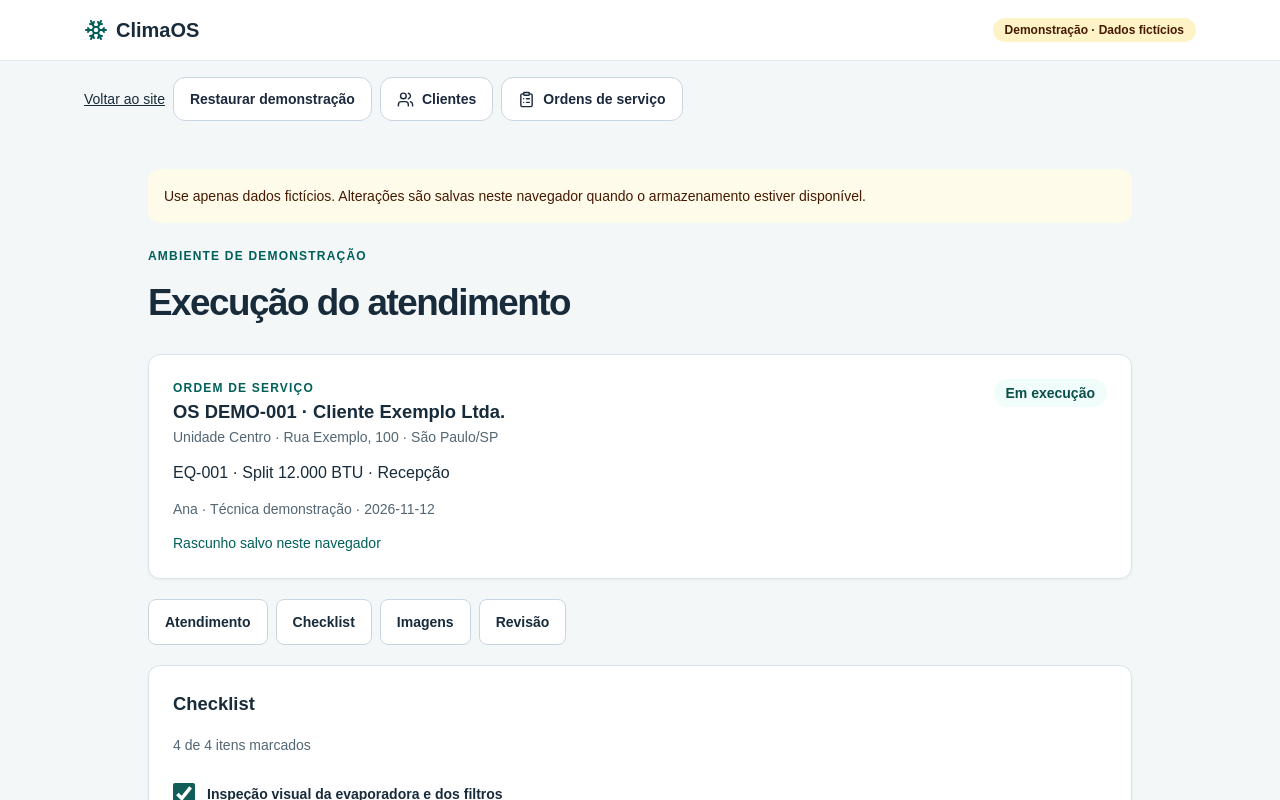
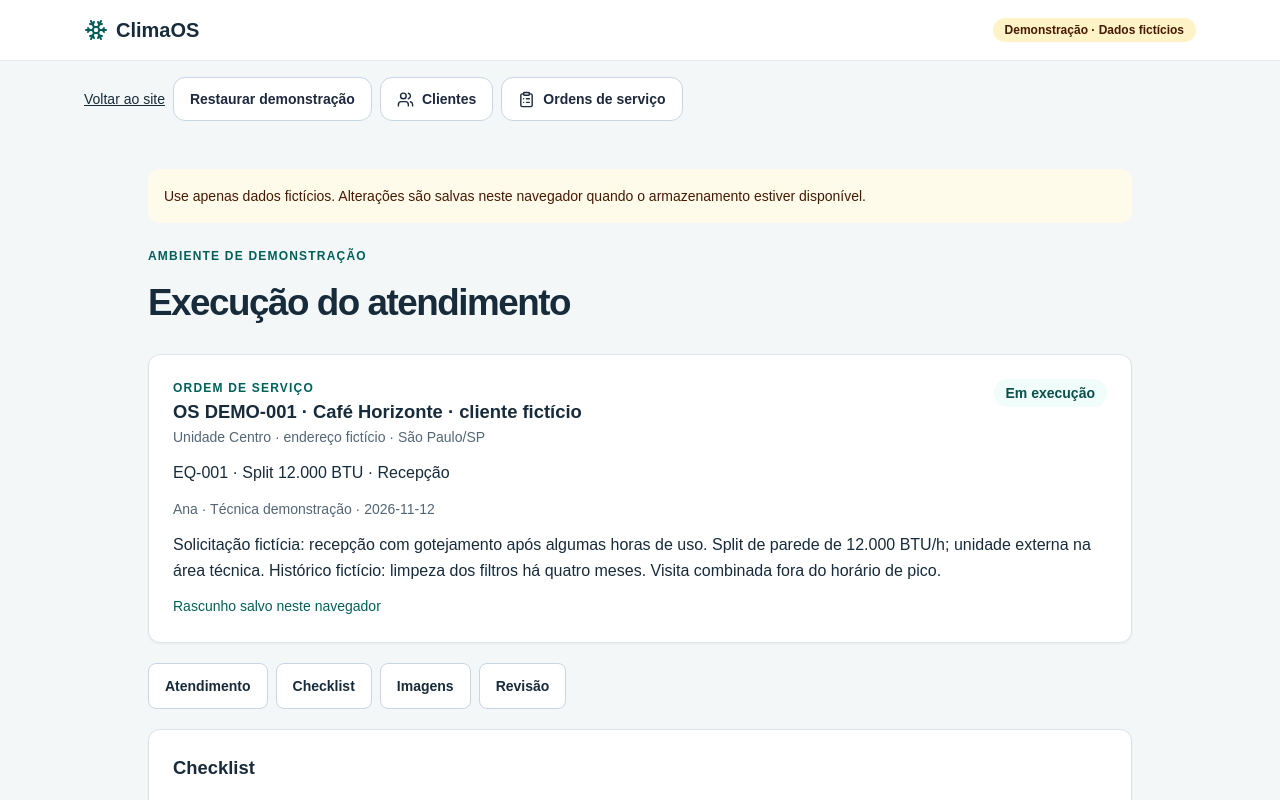
Before and after one commit to hgribeiro/climaos, a Next.js app: page /demo in a window 1280 px wide. Shown: the top 800 px of the page. Built offline with nearby package versions, Linux system fonts and the light colour scheme.

Commit message:
feat: integrar cenário fictício à interface da demonstração

```diff
--- a/app/demo/page.tsx
+++ b/app/demo/page.tsx
@@ -7,14 +7,14 @@ import { Button } from "@/components/ui/button";
 
 type View = "login" | "customers" | "customer" | "orders" | "create" | "execute" | "review" | "report";
 type Photo = { id: string; src: string; caption: string; phase: string };
-type Draft = { objective: string; date: string; technician: string; equipment: string; checks: boolean[]; notes: string; photos: Photo[]; signer: string; signature: string; status: string };
+type Draft = { objective: string; date: string; technician: string; equipment: string; checks: boolean[]; notes: string; photos: Photo[]; signer: string; signature: string; status: string; context?: string };
 type Report = { draft: Draft; emittedAt: string; version: number };
 const KEY = "climaos-demo-v1";
-const checklist = ["Inspeção visual da evaporadora e dos filtros", "Higienização dos filtros", "Limpeza da bandeja e verificação do escoamento do dreno", "Teste de funcionamento após o serviço"];
+const checklist = ["Inspeção visual da evaporadora e dos filtros", "Higienização dos filtros", "Limpeza da bandeja e verificação do escoamento do dreno", "Teste de funcionamento após o serviço", "Inspeção visual da unidade externa", "Orientação ao responsável"];
 const blank = (): Draft => ({ objective: "Manutenção preventiva", date: "", technician: "Ana · Técnica demonstração", equipment: "EQ-001 · Split 12.000 BTU · Recepção", checks: checklist.map(() => false), notes: "", photos: [], signer: "", signature: "", status: "Rascunho" });
-const example = (): Draft => ({ ...blank(), date: "2026-11-12", checks: [true, true, true, true], notes: "Relato fictício: responsável informou gotejamento na unidade interna após algumas horas de uso. Na inspeção simulada, havia acúmulo de poeira nos filtros e escoamento lento no dreno. Foram simuladas a higienização dos filtros e da bandeja, a limpeza do dreno e a verificação de escoamento. No teste demonstrativo, o aparelho operou sem gotejamento aparente. Orientação: acompanhar o funcionamento e solicitar avaliação técnica caso o sintoma retorne.", photos: [{ id: "reference-equipment", src: "https://thumb.wikimedia.org/wikipedia/commons/thumb/0/0f/Air_Conditioner_1.jpg/960px-Air_Conditioner_1.jpg", caption: "Equipamento de referência · Open Grid Scheduler / Grid Engine, Wikimedia Commons, CC0", phase: "Foto ilustrativa" }, { id: "reference-service", src: "https://thumb.wikimedia.org/wikipedia/commons/thumb/e/ea/5233Aircon_cleaning_in_the_Philippines_02.jpg/960px-5233Aircon_cleaning_in_the_Philippines_02.jpg", caption: "Limpeza de ar-condicionado · Judgefloro, Wikimedia Commons, CC0", phase: "Foto ilustrativa" }], signer: "Responsável demonstrativo", status: "Em execução" });
-const customer = "Cliente Exemplo Ltda.";
-const site = "Unidade Centro · Rua Exemplo, 100 · São Paulo/SP";
+const example = (): Draft => ({ ...blank(), date: "2026-11-12", checks: [true, true, true, true, true, true], context: "Solicitação fictícia: recepção com gotejamento após algumas horas de uso. Split de parede de 12.000 BTU/h; unidade externa na área técnica. Histórico fictício: limpeza dos filtros há quatro meses. Visita combinada fora do horário de pico.", notes: "Relato fictício: responsável informou gotejamento na unidade interna após algumas horas de uso. Na inspeção simulada, havia acúmulo de poeira nos filtros e escoamento lento no dreno. Foram simuladas a higienização dos filtros e da bandeja, a limpeza do dreno e a verificação de escoamento. No teste demonstrativo, o aparelho operou sem gotejamento aparente. Orientação: acompanhar o funcionamento e solicitar avaliação técnica caso o sintoma retorne.", photos: [{ id: "reference-equipment", src: "https://thumb.wikimedia.org/wikipedia/commons/thumb/0/0f/Air_Conditioner_1.jpg/960px-Air_Conditioner_1.jpg", caption: "Equipamento de referência · Open Grid Scheduler / Grid Engine, Wikimedia Commons, CC0", phase: "Foto ilustrativa" }, { id: "reference-service", src: "https://thumb.wikimedia.org/wikipedia/commons/thumb/e/ea/5233Aircon_cleaning_in_the_Philippines_02.jpg/960px-5233Aircon_cleaning_in_the_Philippines_02.jpg", caption: "Limpeza de ar-condicionado · Judgefloro, Wikimedia Commons, CC0", phase: "Foto ilustrativa" }], signer: "Responsável demonstrativo", status: "Em execução" });
+const customer = "Café Horizonte · cliente fictício";
+const site = "Unidade Centro · endereço fictício · São Paulo/SP";
 
 function Signature({ value, onChange }: { value: string; onChange: (value: string) => void }) {
   const ref = useRef<HTMLCanvasElement>(null);
@@ -144,7 +144,7 @@ export default function Home() {
 
       {view === "customer" && <section className="space-y-5">
         <div className="panel space-y-2"><h2>Contato e local</h2><p>Marina Exemplo · contato@example.com</p><p>{site}</p><p className="muted">Identificação fiscal omitida no protótipo.</p></div>
-        <div className="panel space-y-3"><h2>Equipamentos</h2><p>EQ-001 · Split 12.000 BTU · Recepção</p><p className="muted">Modelo e número de série: demonstração.</p><Button onClick={startNew}><Plus size={18} />Nova OS para este cliente</Button></div>
+        <div className="panel space-y-3"><h2>Equipamentos</h2><p>EQ-001 · Split 12.000 BTU · Recepção</p><p className="muted">Modelo fictício SPL-12 · Série fictícia DEMO-001 · Unidade externa na área técnica.</p><Button onClick={startNew}><Plus size={18} />Nova OS para este cliente</Button></div>
       </section>}
 
       {view === "orders" && <section className="space-y-4">
@@ -165,9 +165,9 @@ export default function Home() {
       </form>}
 
       {view === "execute" && <section className="space-y-5">
-        <div className="panel space-y-3"><div className="flex flex-wrap items-start justify-between gap-3"><div><p className="text-xs font-semibold uppercase tracking-widest text-teal-800">Ordem de serviço</p><h2>OS DEMO-001 · {customer}</h2><p className="muted">{site}</p></div><span className="rounded-full bg-teal-50 px-3 py-1 text-sm font-semibold text-teal-900">{draft.status}</span></div><p>{draft.equipment}</p><p className="muted">{draft.technician} · {draft.date || "Data não informada"}</p><p role="status" className="text-sm text-teal-800">{saved || "Alterações ainda não confirmadas no armazenamento"}</p></div>
+        <div className="panel space-y-3"><div className="flex flex-wrap items-start justify-between gap-3"><div><p className="text-xs font-semibold uppercase tracking-widest text-teal-800">Ordem de serviço</p><h2>OS DEMO-001 · {customer}</h2><p className="muted">{site}</p></div><span className="rounded-full bg-teal-50 px-3 py-1 text-sm font-semibold text-teal-900">{draft.status}</span></div><p>{draft.equipment}</p><p className="muted">{draft.technician} · {draft.date || "Data não informada"}</p>{draft.context && <p className="whitespace-pre-wrap">{draft.context}</p>}<p role="status" className="text-sm text-teal-800">{saved || "Alterações ainda não confirmadas no armazenamento"}</p></div>
         <nav aria-label="Etapas do atendimento" className="no-print flex flex-wrap gap-2 text-sm font-semibold"><a className="rounded-lg border border-slate-300 bg-white px-4 py-3" href="#atendimento">Atendimento</a><a className="rounded-lg border border-slate-300 bg-white px-4 py-3" href="#checklist">Checklist</a><a className="rounded-lg border border-slate-300 bg-white px-4 py-3" href="#imagens">Imagens</a><button className="min-h-11 rounded-lg border border-slate-300 bg-white px-4 py-3" onClick={() => go("review")}>Revisão</button></nav>
-        <div id="checklist" className="panel space-y-4"><h2>Checklist</h2><p className="muted">{draft.checks.filter(Boolean).length} de {checklist.length} itens marcados</p>{checklist.map((item, index) => <label key={item} className="flex min-h-11 items-center gap-3"><input type="checkbox" checked={draft.checks[index]} onChange={event => patch({ checks: draft.checks.map((value, position) => position === index ? event.target.checked : value) })} />{item}</label>)}</div>
+        <div id="checklist" className="panel space-y-4"><h2>Checklist</h2><p className="muted">{draft.checks.filter(Boolean).length} de {checklist.length} itens marcados</p>{checklist.map((item, index) => <label key={item} className="flex min-h-11 items-center gap-3"><input type="checkbox" checked={!!draft.checks[index]} onChange={event => patch({ checks: checklist.map((_, position) => position === index ? event.target.checked : !!draft.checks[position]) })} />{item}</label>)}</div>
         <div id="imagens" className="panel space-y-4"><h2>Imagens ilustrativas · EQ-001</h2><p className="muted">Fotografias de referência: não mostram o equipamento ou o atendimento fictício. Disponíveis online via Wikimedia Commons.</p><div className="grid gap-5 sm:grid-cols-2">{draft.photos.map(photo => <figure key={photo.id}><img src={photo.src} alt={photo.caption} className="w-full rounded-lg" /><figcaption>{photo.phase} · {photo.caption}</figcaption></figure>)}</div></div>
         <div id="atendimento" className="panel space-y-4"><label className="block">Objetivo<input maxLength={200} value={draft.objective} onChange={event => patch({ objective: event.target.value })} /></label><label className="block">Observações<textarea rows={5} maxLength={5000} value={draft.notes} onChange={event => patch({ notes: event.target.value })} placeholder="Descreva o que foi realizado e os pontos de atenção." /></label></div>
         <Button disabled={photoBusy || !draft.objective.trim()} onClick={() => go("review")}>Revisar atendimento <ArrowRight size={16} /></Button>
@@ -177,10 +177,10 @@ export default function Home() {
         <article className="panel space-y-6">
           <div><p className="text-xs font-semibold uppercase tracking-widest text-teal-800">Documento demonstrativo</p><h2>Relatório de atendimento · OS DEMO-001</h2><p className="muted">Status: {data.status} · Data: {data.date || "Não informada"}</p>{view === "report" && report && <p className="muted">Versão {report.version} · Salvo em {new Date(report.emittedAt).toLocaleString("pt-BR")}</p>}</div>
           <div className="grid-fields"><div><h2>Cliente e local</h2><p>{customer}<br />{site}</p></div><div><h2>Atendimento</h2><p>{data.date} · {data.technician}<br />{data.equipment}</p></div></div>
-          <div><h2>Objetivo</h2><p className="whitespace-pre-wrap">{data.objective}</p></div>
+          {data.context && <div><h2>Contexto da solicitação</h2><p className="whitespace-pre-wrap">{data.context}</p></div>}<div><h2>Objetivo</h2><p className="whitespace-pre-wrap">{data.objective}</p></div>
           <div><h2>Checklist</h2><ul className="mt-2 space-y-2">{checklist.map((item, index) => <li key={item}>{data.checks[index] ? "✓ Realizado" : "○ Não marcado"} — {item}</li>)}</ul></div>
           <div><h2>Observações</h2><p className="whitespace-pre-wrap">{data.notes || "Sem observações registradas."}</p></div>
-          <div><h2>Imagens do atendimento</h2><p className="muted">As fotos de referência identificadas como ilustrativas não registram esta OS. Fontes: Wikimedia Commons, Open Grid Scheduler / Grid Engine e Judgefloro (CC0).</p>{data.photos.length === 0 && <p className="muted">Nenhuma foto anexada.</p>}<div className="mt-3 grid gap-5 sm:grid-cols-2">{data.photos.map(photo => <figure key={photo.id} className="space-y-2">
+          <div><h2>Imagens de referência</h2><p className="muted">As fotos de referência identificadas como ilustrativas não registram esta OS. Fontes: Wikimedia Commons, Open Grid Scheduler / Grid Engine e Judgefloro (CC0).</p>{data.photos.length === 0 && <p className="muted">Nenhuma foto anexada.</p>}<div className="mt-3 grid gap-5 sm:grid-cols-2">{data.photos.map(photo => <figure key={photo.id} className="space-y-2">
             {/* eslint-disable-next-line @next/next/no-img-element */}
             <img className="max-h-80 w-full object-contain" src={photo.src} alt={photo.caption || "Evidência do equipamento"} /><figcaption className="text-sm">{photo.phase} · {photo.caption || "Sem legenda"}</figcaption>
           </figure>)}</div></div>
--- a/app/page.tsx
+++ b/app/page.tsx
@@ -9,10 +9,10 @@ export default function Home() {
     </header>
     <section className="mx-auto grid max-w-6xl items-center gap-10 px-5 py-14 md:grid-cols-2 md:py-24">
       <div className="space-y-6"><p className="text-sm font-semibold uppercase tracking-widest text-teal-800">Para empresas de climatização</p><h1 className="max-w-xl !text-4xl leading-tight md:!text-5xl">Do atendimento ao relatório, sem perder os detalhes.</h1><p className="max-w-xl text-lg text-slate-600">Organize a ordem de serviço, registre o checklist e reúna as imagens em um relatório para o cliente.</p><div className="flex flex-wrap gap-3"><Link className="inline-flex min-h-11 items-center gap-2 rounded-xl bg-teal-800 px-5 py-3 font-semibold text-white" href="/demo">Experimentar demonstração <ArrowRight size={18} /></Link><a className="inline-flex min-h-11 items-center rounded-xl border border-slate-300 bg-white px-5 py-3 font-semibold" href="#como-funciona">Ver como funciona</a></div><p className="text-sm text-slate-600">Sem cadastro · Dados fictícios</p></div>
-      <div className="rounded-2xl border border-slate-200 bg-white p-5 shadow-lg sm:p-8" aria-label="Prévia ilustrativa da ordem de serviço da demonstração"><div className="flex flex-wrap items-start justify-between gap-3 border-b border-slate-200 pb-5"><div><p className="text-sm font-semibold text-teal-800">ORDEM DE SERVIÇO</p><h2 className="mt-1 text-xl">OS DEMO-001</h2><p className="text-sm text-slate-600">Cliente Exemplo Ltda.</p></div><span className="rounded-full bg-teal-50 px-3 py-1 text-sm font-semibold text-teal-900">Em execução</span></div><div className="space-y-4 py-5"><div><p className="text-sm text-slate-600">Equipamento</p><p className="font-semibold">Split 12.000 BTU · Recepção</p></div><div><p className="text-sm text-slate-600">Atendimento</p><p>Manutenção preventiva · 12/11/2026</p></div><div className="rounded-xl bg-slate-50 p-4"><p className="flex items-center gap-2 font-semibold"><ClipboardList size={18} aria-hidden="true" />Checklist da demonstração</p><p className="mt-2 text-sm text-slate-600">4 de 4 itens marcados no exemplo inicial</p><div className="mt-3 h-2 rounded-full bg-teal-700" aria-hidden="true" /></div></div><p className="flex items-center gap-2 border-t border-slate-200 pt-4 text-sm text-slate-600"><CheckCircle2 size={17} aria-hidden="true" />Exemplo fictício, editável na demonstração</p></div>
+      <div className="rounded-2xl border border-slate-200 bg-white p-5 shadow-lg sm:p-8" aria-label="Prévia ilustrativa da ordem de serviço da demonstração"><div className="flex flex-wrap items-start justify-between gap-3 border-b border-slate-200 pb-5"><div><p className="text-sm font-semibold text-teal-800">ORDEM DE SERVIÇO</p><h2 className="mt-1 text-xl">OS DEMO-001</h2><p className="text-sm text-slate-600">Café Horizonte · cliente fictício</p></div><span className="rounded-full bg-teal-50 px-3 py-1 text-sm font-semibold text-teal-900">Em execução</span></div><div className="space-y-4 py-5"><div><p className="text-sm text-slate-600">Equipamento</p><p className="font-semibold">Split 12.000 BTU · Recepção</p></div><div><p className="text-sm text-slate-600">Atendimento</p><p>Manutenção preventiva · 12/11/2026</p></div><div className="rounded-xl bg-slate-50 p-4"><p className="flex items-center gap-2 font-semibold"><ClipboardList size={18} aria-hidden="true" />Checklist da demonstração</p><p className="mt-2 text-sm text-slate-600">6 de 6 itens marcados no exemplo inicial</p><div className="mt-3 h-2 rounded-full bg-teal-700" aria-hidden="true" /></div></div><p className="flex items-center gap-2 border-t border-slate-200 pt-4 text-sm text-slate-600"><CheckCircle2 size={17} aria-hidden="true" />Exemplo fictício, editável na demonstração</p></div>
     </section>
     <section id="como-funciona" className="bg-white"><div className="mx-auto max-w-6xl space-y-8 px-5 py-16"><div><p className="text-sm font-semibold uppercase tracking-widest text-teal-800">Como funciona</p><h2 className="mt-2 !text-3xl">Da visita ao relatório</h2></div><div className="grid gap-4 md:grid-cols-3">{[["01", "Abra a OS", "Consulte o cliente, o local e o equipamento do exemplo."], ["02", "Registre o atendimento", "Preencha o checklist e reúna observações e imagens."], ["03", "Revise o relatório", "Confira as informações e use a impressão do navegador para salvar em PDF."]].map(([number, title, description]) => <article key={number} className="panel space-y-3"><p className="font-semibold text-teal-800">{number}</p><h3 className="text-xl font-bold">{title}</h3><p className="text-slate-600">{description}</p></article>)}</div></div></section>
-    <section className="mx-auto grid max-w-6xl items-center gap-8 px-5 py-16 md:grid-cols-2"><div className="space-y-4"><p className="text-sm font-semibold uppercase tracking-widest text-teal-800">Relatório</p><h2 className="!text-3xl">Informações reunidas para revisão</h2><p className="text-slate-600">Cliente, equipamento, checklist, observações e imagens em um documento que pode ser impresso pelo navegador.</p></div><div className="panel space-y-4 shadow-sm"><div className="border-b border-slate-200 pb-4"><p className="text-sm text-teal-800">DOCUMENTO DEMONSTRATIVO</p><h3 className="text-xl font-bold">Relatório de atendimento</h3><p className="text-sm text-slate-600">OS DEMO-001 · Cliente Exemplo Ltda.</p></div><p><strong>Equipamento</strong><br />Split 12.000 BTU · Recepção</p><p><strong>Checklist e observações</strong><br /><span className="text-slate-600">Revise o registro antes de imprimir.</span></p></div></section>
+    <section className="mx-auto grid max-w-6xl items-center gap-8 px-5 py-16 md:grid-cols-2"><div className="space-y-4"><p className="text-sm font-semibold uppercase tracking-widest text-teal-800">Relatório</p><h2 className="!text-3xl">Informações reunidas para revisão</h2><p className="text-slate-600">Cliente, equipamento, checklist, observações e imagens em um documento que pode ser impresso pelo navegador.</p></div><div className="panel space-y-4 shadow-sm"><div className="border-b border-slate-200 pb-4"><p className="text-sm text-teal-800">DOCUMENTO DEMONSTRATIVO</p><h3 className="text-xl font-bold">Relatório de atendimento</h3><p className="text-sm text-slate-600">OS DEMO-001 · Café Horizonte · cliente fictício</p></div><p><strong>Equipamento</strong><br />Split 12.000 BTU · Recepção</p><p><strong>Checklist e observações</strong><br /><span className="text-slate-600">Revise o registro antes de imprimir.</span></p></div></section>
     <section className="bg-teal-900 text-white"><div className="mx-auto flex max-w-6xl flex-wrap items-center justify-between gap-6 px-5 py-12"><div><h2 className="!text-2xl">Conheça o fluxo na prática</h2><p className="mt-2 text-teal-100">Explore uma ordem de serviço com dados fictícios.</p></div><Link className="inline-flex min-h-11 items-center rounded-xl bg-white px-5 py-3 font-semibold text-teal-900" href="/demo">Abrir demonstração <ArrowRight className="ml-2" size={18} /></Link></div></section>
     <footer className="mx-auto max-w-6xl px-5 py-6 text-sm text-slate-600">ClimaOS · Demonstração de produto</footer>
   </main>;
```
Also changed, not shown: 1 other file (tests, documents, lock files or other folders).
